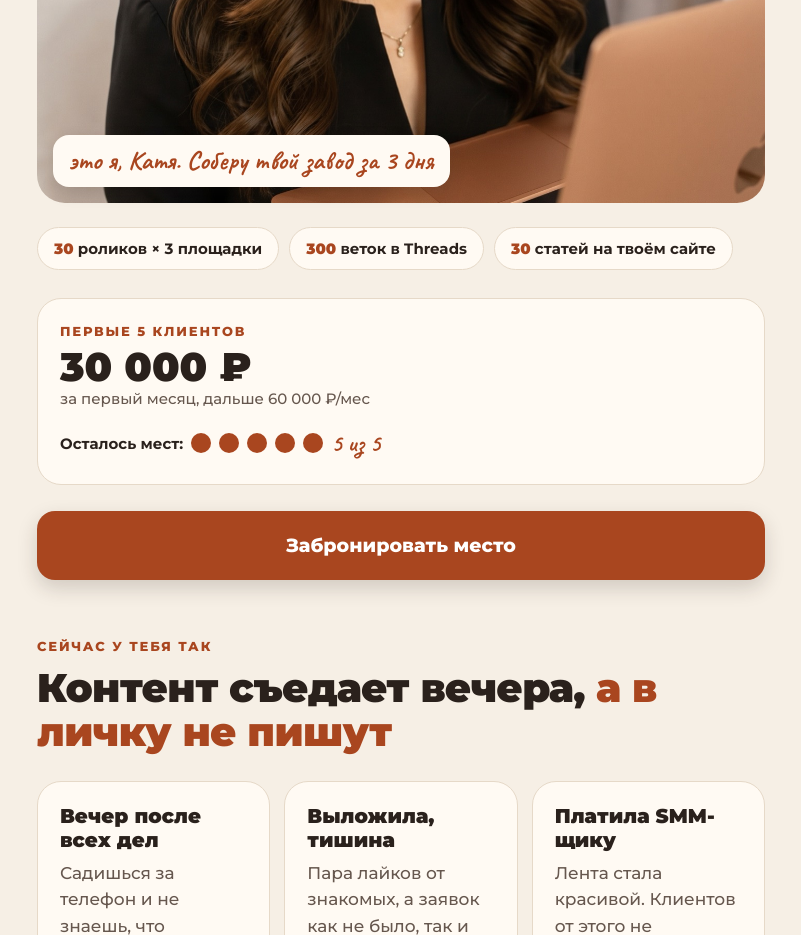
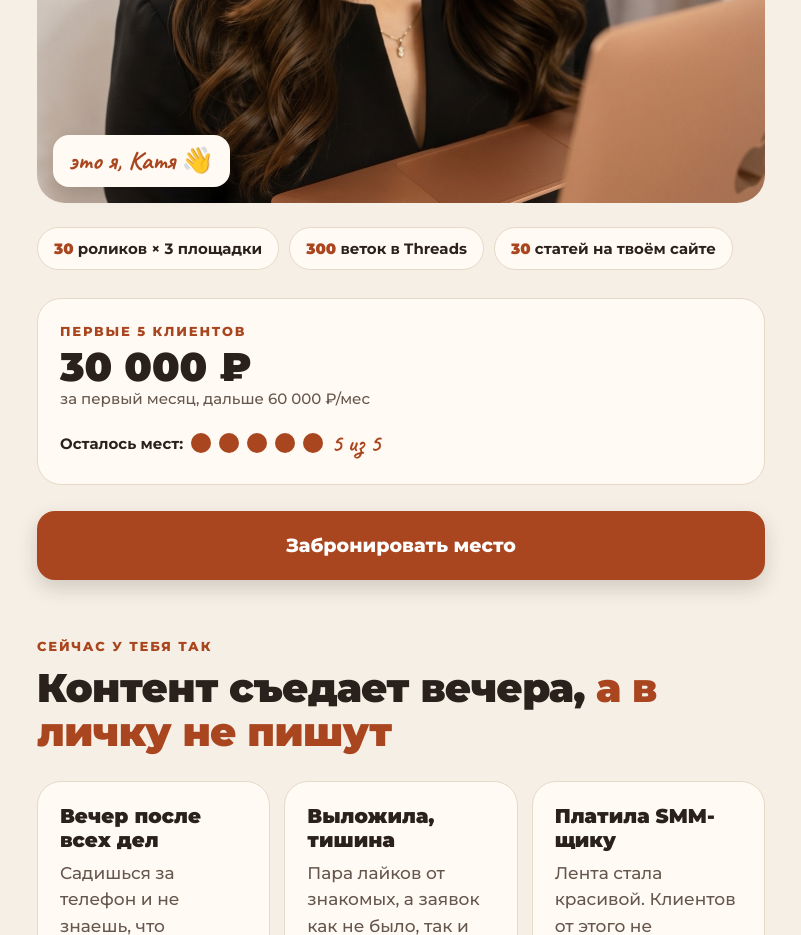
Before and after one commit to 01280723198f-oss/zavod, a plain HTML site: page index.html in a window 1280 px wide. Shown: the part 780-1715 px from the top of the page, without its empty margins (239-1040 px from the left). Drawn offline with Linux system fonts and the light colour scheme.

Commit message:
Короче подпись под фото

```diff
--- a/index.html
+++ b/index.html
@@ -125,7 +125,7 @@ footer { text-align:center; font-size:13px; color:var(--mute); padding:0 16px 90
   <p class="lead">Каждый день ролик на трёх площадках, 10 веток в Threads и статья на твоём сайте. Под каждым роликом кодовое слово: человек пишет его и попадает к тебе.</p>
   <figure class="heroimg">
     <img src="img/katya-laptop.jpg" alt="Катя с ноутбуком" width="1400" height="1271">
-    <figcaption class="hand">это я, Катя. Соберу твой завод за 3 дня</figcaption>
+    <figcaption class="hand">это я, Катя 👋</figcaption>
   </figure>
   <div class="chips">
     <span class="chip"><b>30</b> роликов × 3 площадки</span>
```
